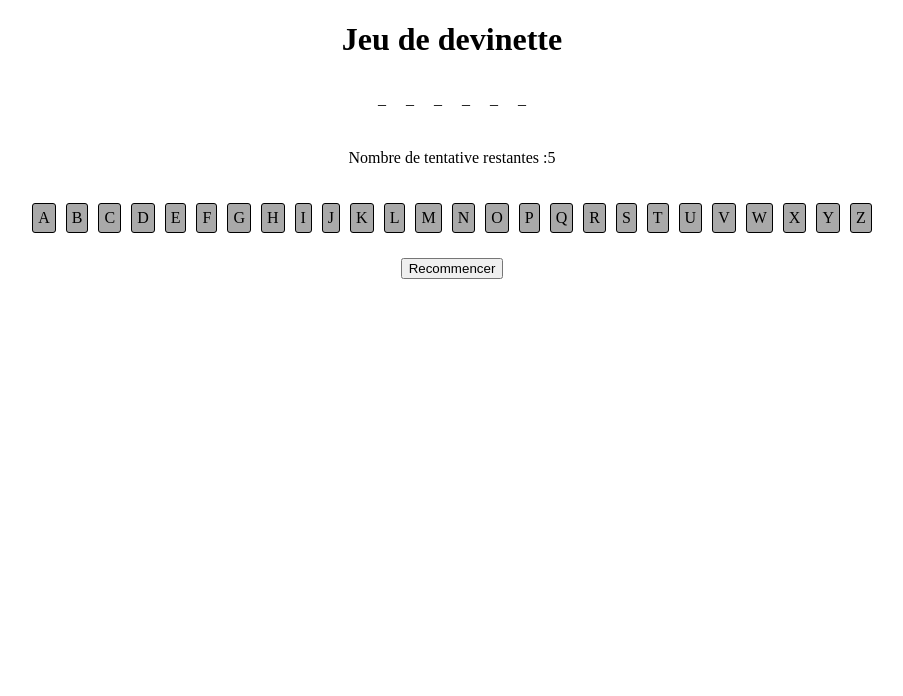
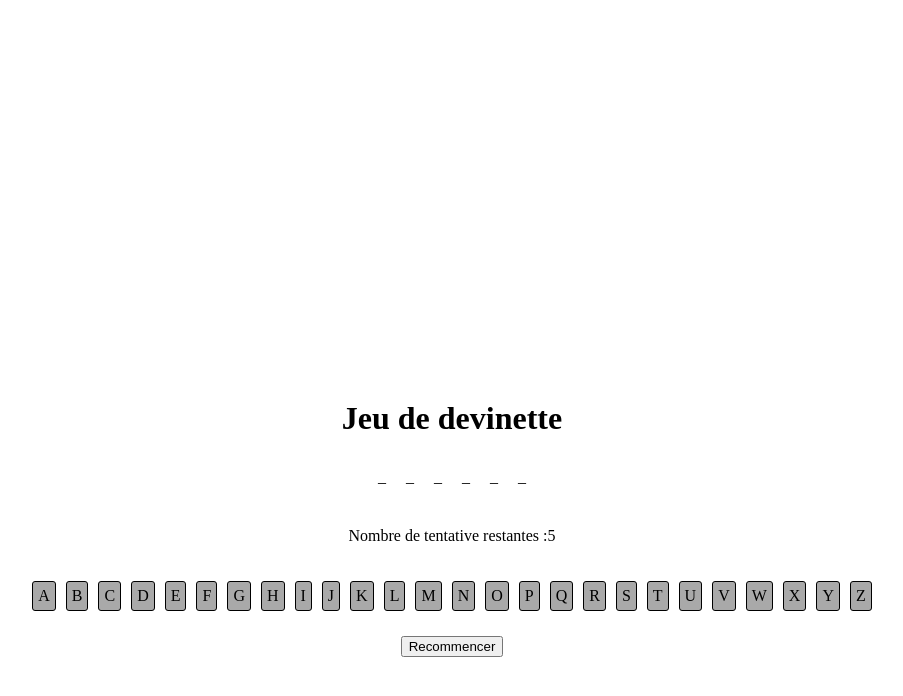
Before and after one commit to KillianSb/Devinette, a website built with Vite: page index.html in a window 1280 px wide. Shown: the whole page, without its empty margins (188-1091 px from the left). Built offline with nearby package versions, Linux system fonts and the light colour scheme.

Commit message:
Update style.css

```diff
--- a/style.css
+++ b/style.css
@@ -1,6 +1,7 @@
 body {
     display: block;
     text-align: center;
+    margin-top: 25em;
 }
 
 #lettres, #container_mot {
```
